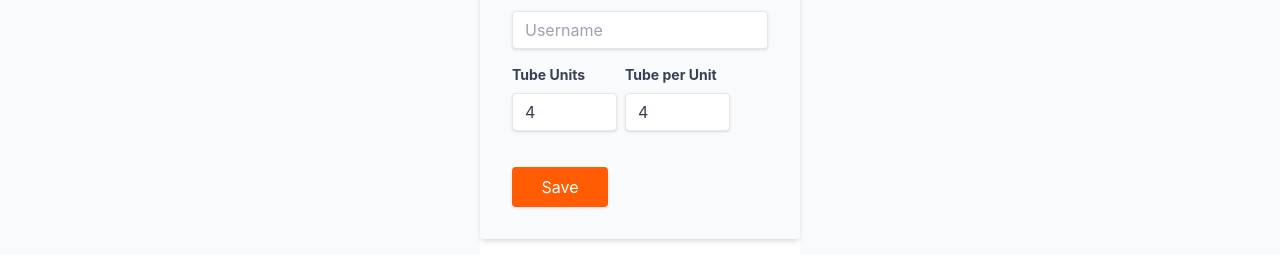
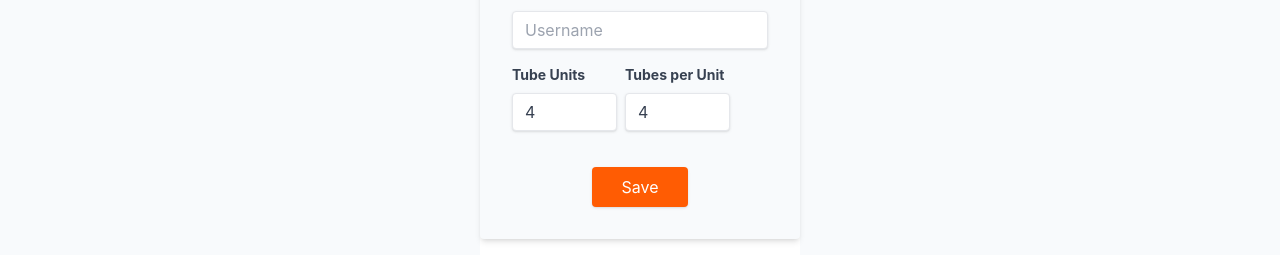
Before and after one commit to chenxeed/tube-labs, a React (Create React App) app in the folder frontend/: page / in a window 1280 px wide. Shown: the part 187-444 px from the top of the page. Built offline with nearby package versions, Linux system fonts and the light colour scheme; no server answers.

Commit message:
(frontend) feat: show server error

```diff
--- a/frontend/src/components/ClassRoomForm.tsx
+++ b/frontend/src/components/ClassRoomForm.tsx
@@ -1,4 +1,4 @@
-import { FunctionComponent, useMemo } from "react";
+import { FunctionComponent, useMemo, useState } from "react";
 import { Formik } from "formik";
 import { useMutation, useQueryClient } from "@tanstack/react-query";
 import * as Yup from "yup";
@@ -10,12 +10,16 @@ import {
 import { Button } from "./atoms/Button";
 
 const TUBE_MAX = 10;
-const TUBE_MIN = 0;
+const TUBE_MIN = 2;
 const UNIT_MIN = 1;
 
 export const ClassRoomForm: FunctionComponent<{
   classRoom?: CreateClassRoom;
 }> = (props) => {
+  // Variables
+
+  const [statusError, setStatusError] = useState("");
+
   // Custom Hooks
 
   const queryClient = useQueryClient();
@@ -26,9 +30,11 @@ export const ClassRoomForm: FunctionComponent<{
   >({
     mutationFn: createClassRoom,
     onSuccess: (res) => {
-      if (res.status < 400) {
-        queryClient.invalidateQueries({ queryKey: ["classrooms"] });
+      if (res.status >= 400) {
+        setStatusError(res.statusText);
+        return;
       }
+      queryClient.invalidateQueries({ queryKey: ["classrooms"] });
     },
   });
 
@@ -46,6 +52,15 @@ export const ClassRoomForm: FunctionComponent<{
       .max(TUBE_MAX, "Too much")
       .required("Required"),
   });
+
+  // Computed Value
+
+  const serverError = useMemo(() => {
+    if (error) {
+      return error.message;
+    }
+    return statusError;
+  }, [error, statusError]);
 
   const initialValue = useMemo<CreateClassRoom>(() => {
     if (props.classRoom) {
@@ -72,6 +87,7 @@ export const ClassRoomForm: FunctionComponent<{
   // Event Listener
 
   const onSubmit = async (values: CreateClassRoom) => {
+    setStatusError("");
     mutate({
       class_room: values,
     });
@@ -135,7 +151,7 @@ export const ClassRoomForm: FunctionComponent<{
                     className="block text-gray-700 dark:text-slate-50 text-sm font-bold mb-2"
                     htmlFor="password"
                   >
-                    Tube per Unit
+                    Tubes per Unit
                   </label>
                   <input
                     className="shadow appearance-none border rounded w-full py-2 px-3 text-gray-700 dark:text-slate-50 dark:bg-gray-700 mb-3 leading-tight focus:outline-none focus:shadow-outline"
@@ -152,11 +168,11 @@ export const ClassRoomForm: FunctionComponent<{
                 </div>
               </div>
             </div>
-            <div className="flex items-center justify-between">
+            <div className="flex flex-col items-center justify-center">
               <Button type="submit">{isPending ? "Saving..." : "Save"}</Button>
-              {error && (
-                <p className="text-red-500 text-xs italic">
-                  Failed to save from the server: {`${error}`}
+              {serverError && (
+                <p className="m-2 text-red-500 text-xs italic">
+                  Failed to save from the server: {`${serverError}`}
                 </p>
               )}
             </div>
```
